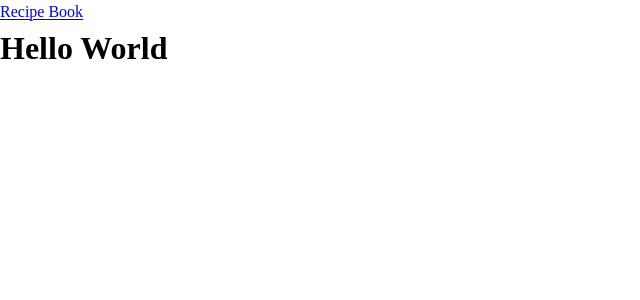
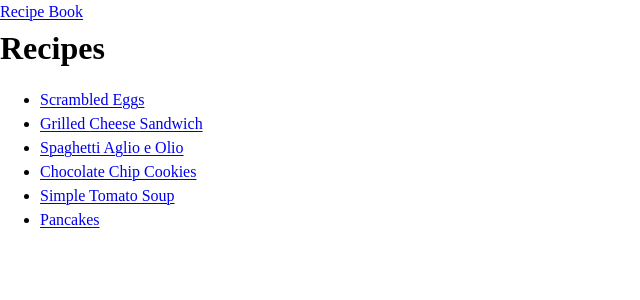
Before and after one commit to binyamin/recipes, a SvelteKit app: page / in a window 1280 px wide. Shown: the top 300 px of the page, without its empty margins (0-640 px from the left). Built offline with nearby package versions, Linux system fonts and the light colour scheme.

Commit message:
feat: basic list page

```diff
--- a/src/routes/+page.svelte
+++ b/src/routes/+page.svelte
@@ -1 +1,11 @@
-<h1>Hello World</h1>
+<script lang="ts">
+	import { list } from '$lib/services/recipes/state.svelte';
+</script>
+
+<h1>Recipes</h1>
+
+<ul>
+	{#each list as recipe (recipe.id)}
+		<li><a href="/recipes/{recipe.id}">{recipe.title}</a></li>
+	{/each}
+</ul>
```
